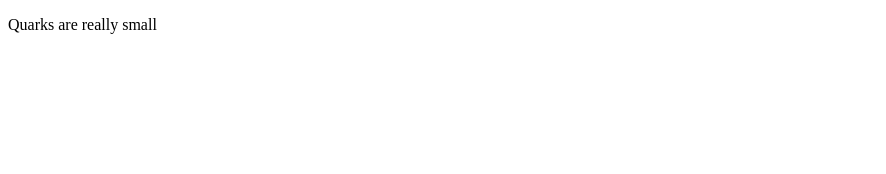
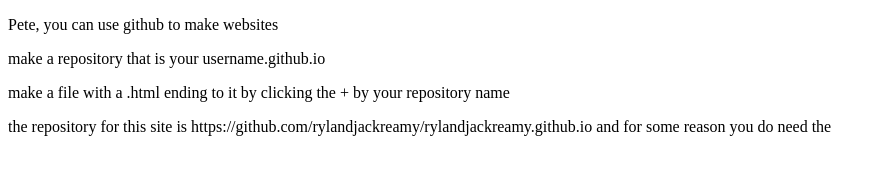
Before and after one commit to rylandjackreamy/rylandjackreamy.github.io, a plain HTML site: page index.html in a window 1280 px wide. Shown: the whole page, without its empty margins (0-886 px from the left). Drawn offline with Linux system fonts and the light colour scheme.

Commit message:
Update index.html

```diff
--- a/index.html
+++ b/index.html
@@ -1,7 +1,7 @@
 <!DOCTYPE html>
 <html>
   <title>
-    Quarks
+    Websites
   </title>
 
   <head>
@@ -9,7 +9,16 @@
 
   <body>
     <p>
-      Quarks are really small
+      Pete, you can use github to make websites
+    </p>
+    <p>
+      make a repository that is your username.github.io
+    </p>
+    <p>
+      make a file with a .html ending to it by clicking the + by your repository name
+    </p>
+    <p>
+      the repository for this site is https://github.com/rylandjackreamy/rylandjackreamy.github.io and for some reason you do need the <html></html>
     </p>
   </body>
 </html>
```
